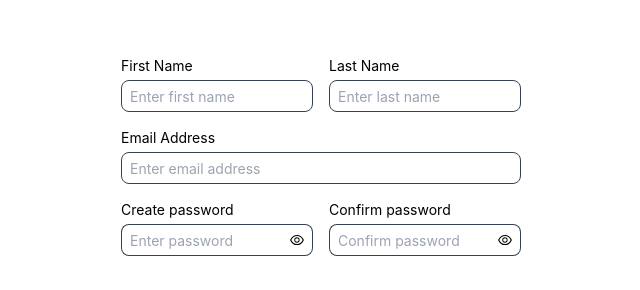
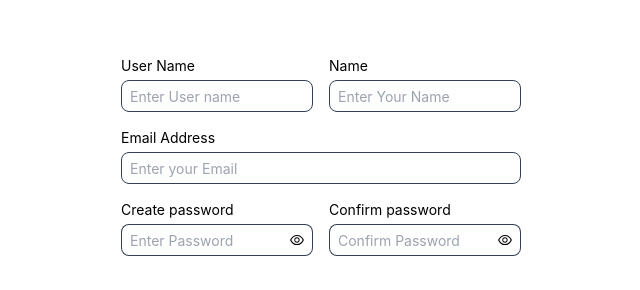
Before and after one commit to jay7828/toConnect, a React (Create React App) app: page /signup in a window 1280 px wide. Shown: the part 164-454 px from the top of the page, without its empty margins (319-959 px from the left). Built offline with nearby package versions, Linux system fonts and the light colour scheme.

Commit message:
Register Connection with signUp

```diff
--- a/src/components/SignupForm.js
+++ b/src/components/SignupForm.js
@@ -12,8 +12,8 @@ function SignupForm() {
     email: "",
     createPassword: "",
     confirmPassword: "",
-    firstName: "",
-    lastName: "",
+    UserName: "",
+    Name: "",
   });
 
   const changeHandler = (event) => {
@@ -26,10 +26,40 @@ function SignupForm() {
     });
   };
 
-  const submitHandler = () => {
+  const submitHandler = async(e) => {
     //We need TO add Fetch method Here
+    e.preventDefault();
+    console.log(JSON.stringify({
+      username: formData.UserName,
+      password: formData.createPassword,
+      full_name: formData.Name,
+      email:formData.email ,
+      date:Date(),
+    }))
+    const response=await fetch ("https://toconnect.onrender.com/api/register",(
+      {method:"POST" ,
+      headers:{
+        'Content-Type':'application/json'
+        },
+        body: JSON.stringify({
+          username: formData.UserName,
+          password: formData.createPassword,
+          full_name: formData.Name,
+          email:formData.email ,
+          date: Date()
+          })
+      })
+    );
+    const json =await response.json();
+    console.log(json)
+    if(json.success)
+    {
     navigate("/");
     toast.success("Sign Up Successfull!");
+    }
+    else{
+      alert("Enter Valid Email and Password")
+    }
   };
 
   return (
@@ -40,27 +70,27 @@ function SignupForm() {
 
         <div className="flex gap-[1rem]">
           <div>
-            <p className="text-sm pb-1">First Name</p>
+            <p className="text-sm pb-1">User Name</p>
             <input
-              name="firstName"
+              name="UserName"
               type="text"
-              value={formData.firstName}
+              value={formData.UserName}
               onChange={changeHandler}
               required
-              placeholder="Enter first name"
+              placeholder="Enter User name"
               className="w-[12rem] focus:outline-none h-[2rem] px-2 text-sm border-[0.5px] border-slate-700 rounded-lg"
             ></input>
           </div>
 
           <div>
-            <p className="text-sm pb-1">Last Name</p>
+            <p className="text-sm pb-1">Name</p>
             <input
-              name="lastName"
+              name="Name"
               type="text"
-              value={formData.lastName}
+              value={formData.Name}
               onChange={changeHandler}
               required
-              placeholder="Enter last name"
+              placeholder="Enter Your Name"
               className="w-[12rem] focus:outline-none h-[2rem] px-2 text-sm bg-myDark2 border-[0.5px] border-slate-700 rounded-lg"
             ></input>
           </div>
@@ -74,7 +104,7 @@ function SignupForm() {
             value={formData.email}
             onChange={changeHandler}
             required
-            placeholder="Enter email address"
+            placeholder="Enter your Email"
             className="w-[25rem] h-[2rem] px-2 text-sm focus:outline-none bg-myDark2 border-[0.5px] border-slate-700 rounded-lg"
           ></input>
         </div>
@@ -89,7 +119,7 @@ function SignupForm() {
                 value={formData.createPassword}
                 onChange={changeHandler}
                 required
-                placeholder="Enter password"
+                placeholder="Enter Password"
                 className="w-[10rem] h-[2rem] px-2 focus:outline-none text-sm border-y-[0.5px] border-l-[0.5px] border-slate-700  rounded-l-lg"
               ></input>
               <span
@@ -114,7 +144,7 @@ function SignupForm() {
                   required
                   className="w-[10rem] h-[2rem] px-2 focus:outline-none text-sm border-y-[0.5px] border-l-[0.5px] border-slate-700  rounded-l-lg"
                   type={showConfirmPass === false ? "password" : "text"}
-                  placeholder="Confirm password"
+                  placeholder="Confirm Password"
                   name="confirmPassword"
                 ></input>
                 <span
```
